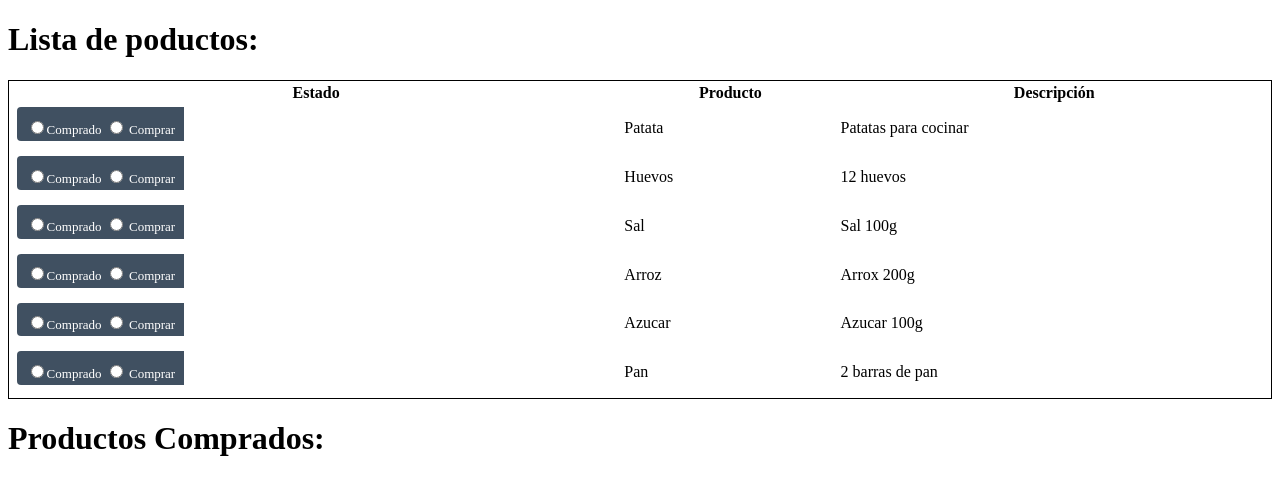
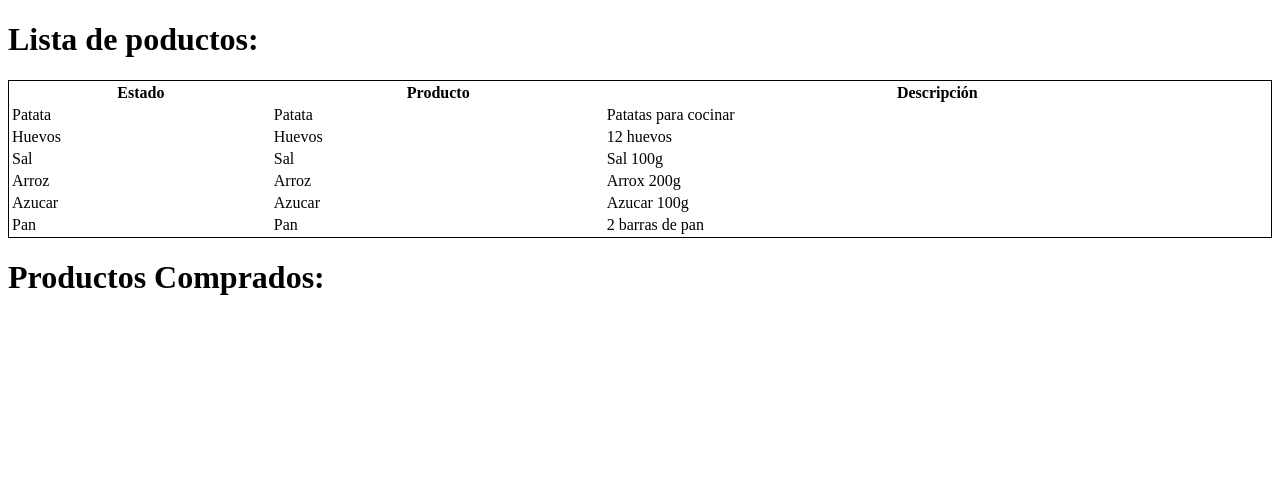
Before and after one commit to lvaqueiroperez/SXE_EjerListaCompra, an Angular app: page / in a window 1280 px wide. Shown: the top 494 px of the page. Built offline with nearby package versions, Linux system fonts and the light colour scheme.

Commit message:
"quitados los RadioButtons y modificado el nombre de su clase HTML"

```diff
--- a/src/app/productos/productos.component.html
+++ b/src/app/productos/productos.component.html
@@ -6,10 +6,11 @@
     <th>Descripción</th>
   </tr>
   <tr *ngFor="let producto of productosA index as i;">
-    <td class = "radiobtn">
+    <td class = "productos">
       <!--PODEMOS PONER LOS RADIOBUTTONS CON ETIQUETAS EXTERNAS PARA PODER USAR EN ELLOS EL CSS-->
-      <input type="radio" name="comprado-{{i}}" value="si" [(ngModel)]="producto.comprado" [value]=true>Comprado
-      <input type="radio" name="comprado-{{i}}" value="no" [(ngModel)]="producto.comprado" [value]=false> Comprar
+      <!--<input type="radio" name="comprado-{{i}}" value="si" [(ngModel)]="producto.comprado" [value]=true>Comprado
+      <input type="radio" name="comprado-{{i}}" value="no" [(ngModel)]="producto.comprado" [value]=false> Comprar-->
+      {{producto.nombre}}
     </td>
     <td class = "nombre">{{producto.nombre}}</td>
     <td class = "descripcion">{{producto.desc}}</td>
```
